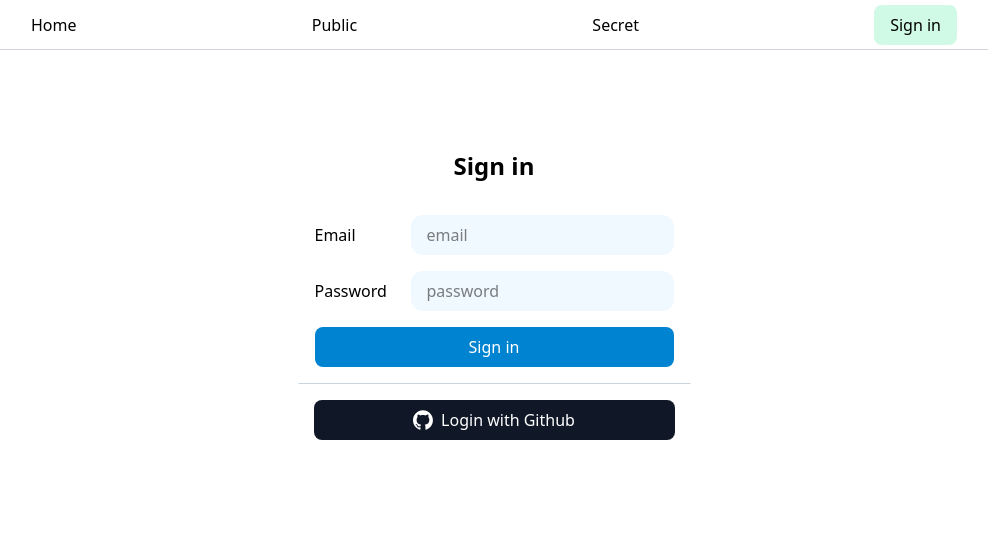
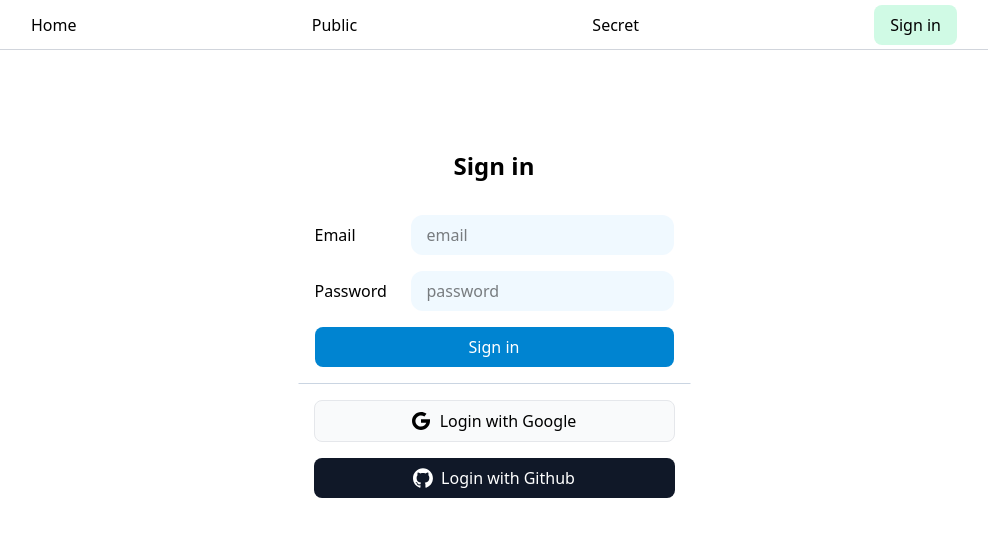
Before and after one commit to ouyniya/nextjs-auth-prisma-mongo, a Next.js app: page /sign-in in a window 1280 px wide. Shown: the top 536 px of the page, without its empty margins (146-1134 px from the left). Built offline with nearby package versions, Linux system fonts and the light colour scheme; no server answers.

Commit message:
feat: google authentication

```diff
--- a/app/sign-in/page.tsx
+++ b/app/sign-in/page.tsx
@@ -2,6 +2,7 @@
 
 import LoginForm from "@/components/LoginForm";
 import LoginGitHub from "@/components/LoginGitHub";
+import LoginGoogle from "@/components/LoginGoogle";
 
 const SignIn = () => {
   return (
@@ -11,6 +12,9 @@ const SignIn = () => {
         <LoginForm />
 
         <div className="px-4 w-full">
+          <LoginGoogle />
+        </div>
+        <div className="px-4 w-full">
           <LoginGitHub />
         </div>
       </section>
--- a/auth.ts
+++ b/auth.ts
@@ -1,5 +1,6 @@
 import NextAuth from "next-auth";
 import GitHub from "next-auth/providers/github";
+import Google from "next-auth/providers/google";
 import { PrismaAdapter } from "@auth/prisma-adapter";
 import Credentials from "next-auth/providers/credentials";
 import bcrypt from "bcryptjs";
@@ -16,6 +17,7 @@ export const {
   session: { strategy: "jwt" },
   providers: [
     GitHub,
+    Google,
     Credentials({
       name: "Credentials",
       credentials: {
--- /dev/null
+++ b/components/LoginGoogle.tsx
@@ -0,0 +1,39 @@
+"use client";
+
+import { login } from "@/actions/auth";
+
+const LoginGoogle = () => {
+  return (
+    <div
+      onClick={() => login("google")}
+      className="flex gap-2
+      w-full justify-center items-center
+      bg-gray-50 px-4 py-2 border border-gray-200 rounded-lg hover:cursor-pointer"
+    >
+      <div className="w-5">
+        <svg
+          fill="#000000"
+          height="18px"
+          width="18px"
+          version="1.1"
+          id="Capa_1"
+          xmlns="http://www.w3.org/2000/svg"
+          viewBox="0 0 210 210"
+        >
+          <g id="SVGRepo_bgCarrier" stroke-width="0"></g>
+          <g
+            id="SVGRepo_tracerCarrier"
+            stroke-linecap="round"
+            stroke-linejoin="round"
+          ></g>
+          <g id="SVGRepo_iconCarrier">
+            {" "}
+            <path d="M0,105C0,47.103,47.103,0,105,0c23.383,0,45.515,7.523,64.004,21.756l-24.4,31.696C133.172,44.652,119.477,40,105,40 c-35.841,0-65,29.159-65,65s29.159,65,65,65c28.867,0,53.398-18.913,61.852-45H105V85h105v20c0,57.897-47.103,105-105,105 S0,162.897,0,105z"></path>{" "}
+          </g>
+        </svg>
+      </div>
+      <p>Login with Google</p>
+    </div>
+  );
+};
+export default LoginGoogle;
--- a/next.config.ts
+++ b/next.config.ts
@@ -2,7 +2,7 @@ import type { NextConfig } from "next";
 
 const nextConfig: NextConfig = {
   images: {
-    domains: ["avatars.githubusercontent.com"],
+    domains: ["avatars.githubusercontent.com", "lh3.googleusercontent.com"],
   },
 };
 
```
